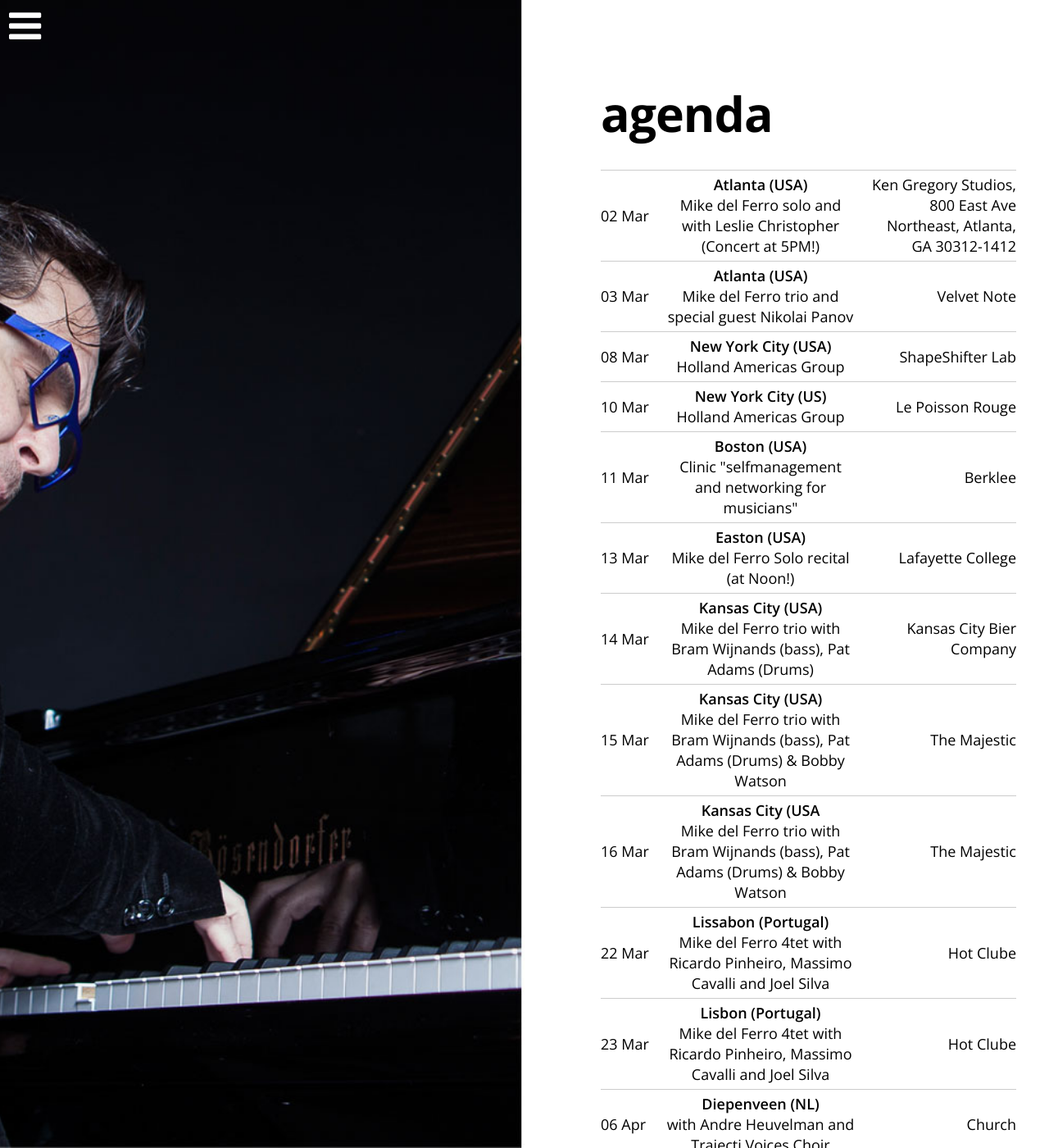
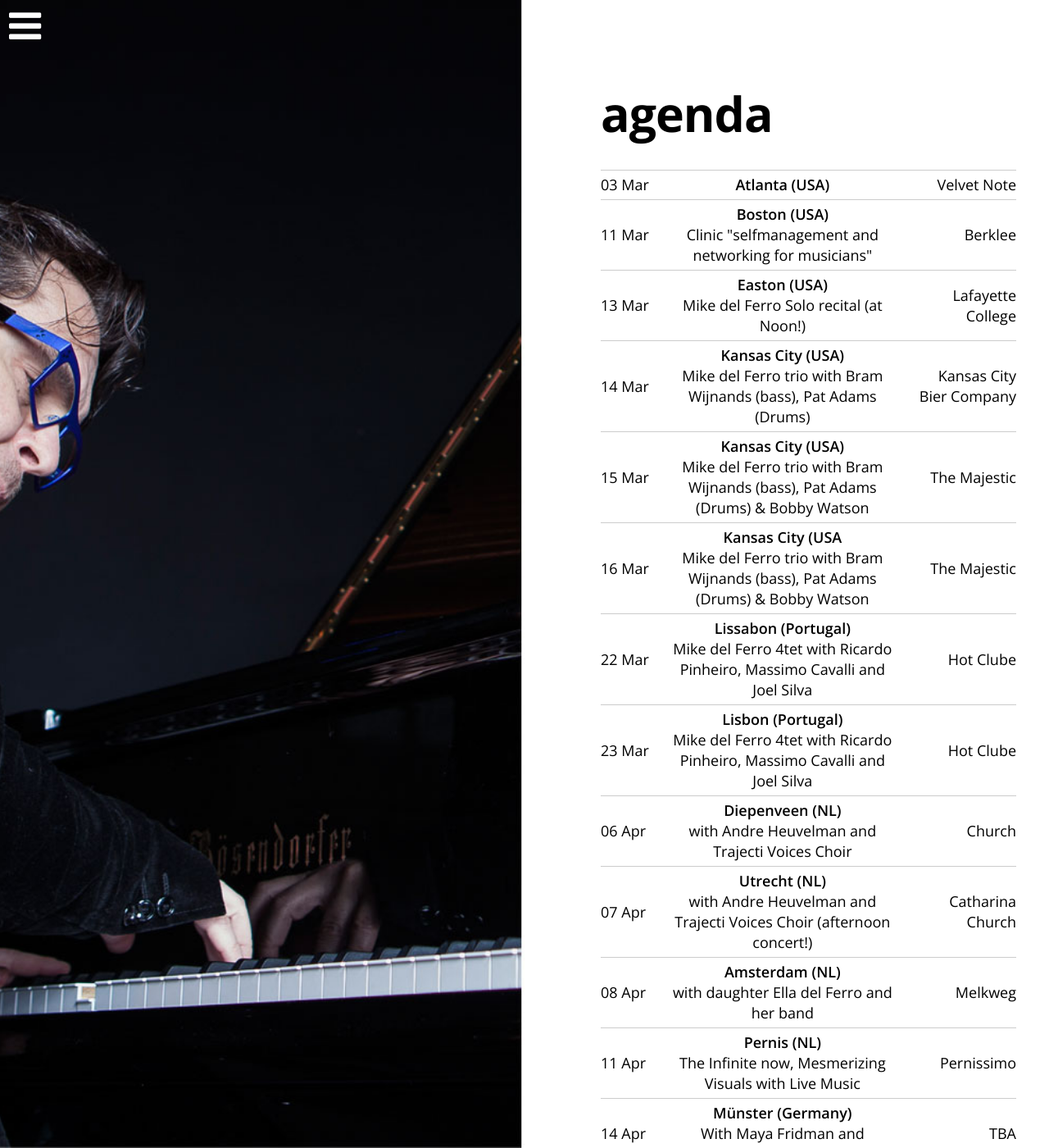
Before and after one commit to mikedelferro/website, a Jekyll site: the page built from agenda.html, in a window 1280 px wide and 1400 px high. Shown: the whole window at 82% size. Built offline with Jekyll 4.4.1, drawn with Linux system fonts in a browser that asks for light colours; nearby versions of some CDN libraries; some of the changed text lies outside the part shown.

Commit message:
Updated '_config.yml' via CloudCannon

```diff
--- a/_config.yml
+++ b/_config.yml
@@ -1,31 +1,30 @@
 gigs:
-  - title: Mike del Ferro solo and with Leslie Christopher (Concert at 5PM!)
-    date: 2019-03-02 17:00:00
-    location: 'Ken Gregory Studios, 800 East Ave Northeast, Atlanta, GA 30312-1412'
-    venue: Atlanta (USA)
-    url: 'https://app.eventsframe.com/e/m39GQuHiE/mike-del-ferro-live/'
-  - title: Holland Americas Group
-    date: 2019-03-10 17:00:00
-    location: Le Poisson Rouge
-    venue: New York City (US)
-    url: >-
-      https://lpr.com/lpr_events/holland-americas-group-march-10-2019/?fbclid=IwAR2aZ_JvuaiGPU5yBcsPoO8Wj4gpru3onaUU1wL3h4It25RKbOBWQtAtCDE
+  - title: 'Mike del Ferro , Solo Recital'
+    date: 2019-05-17 19:00:00
+    location: Kiyora Hall
+    venue: 'Minamioguni , Kyushu, (Japan)'
+    url:
+  - title: Mike del Ferro- Solo recital
+    date: 2019-05-18 19:00:00
+    location: City Hall
+    venue: Hirado (Japan)
+    url:
   - title: Mike del Ferro trio with Sebastiaan Kaptein and Yasuhito Mori
     date: 2019-05-24 20:00:00
     location: Body and Soul
     venue: Tokyo- Japan
     url: www.bodyandsoul.co.jp
-  - title: Holland Americas Group
-    date: 2019-03-08 20:00:00
-    location: ShapeShifter Lab
-    venue: New York City (USA)
-    url: 'https://shapeshifterlab.com/'
+  - title: Mike del Ferro and Yasuhito Mori
+    date: 2019-05-19 19:00:00
+    location: U3Chi
+    venue: 'Saitama, Tokyo Region (Japan)'
+    url:
   - title: with Zoumana Diarra
     date: 2019-06-01 20:30:00
     location: Munganga
     venue: Amsterdam (NL)
     url: 'https://www.munganga.nl'
-  - title: Mike del Ferro trio and special guest Nikolai Panov
+  - title:
     date: 2019-03-03 20:30:00
     location: Velvet Note
     venue: Atlanta (USA)
```
